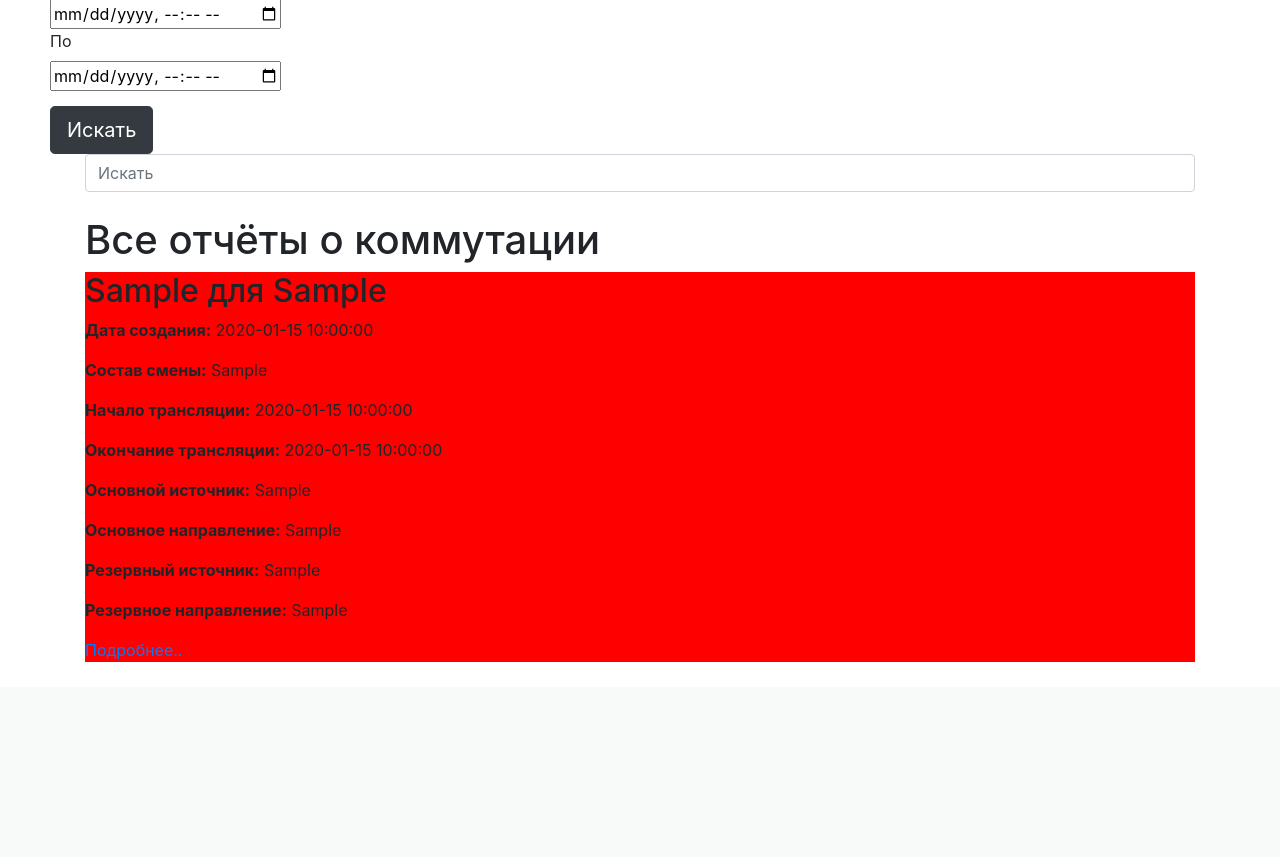
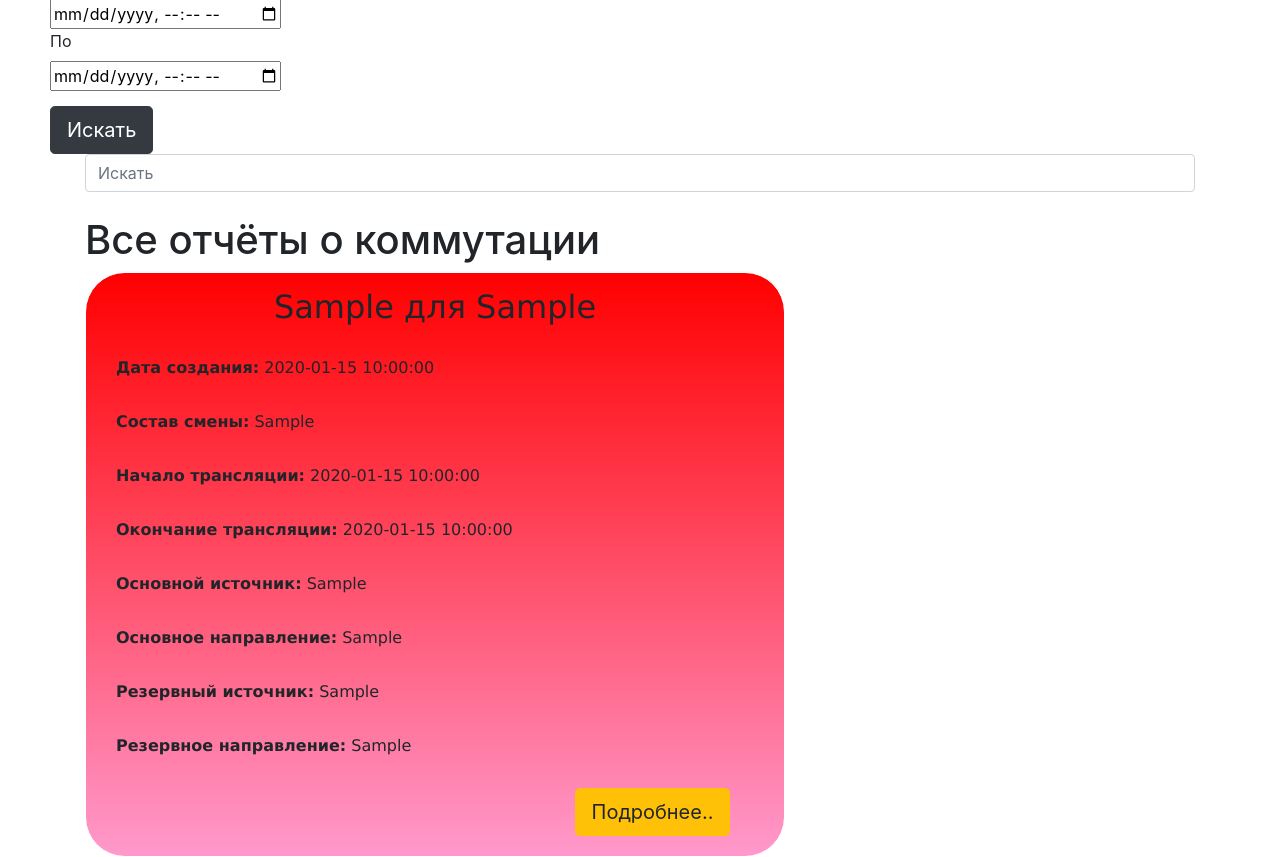
Before and after one commit to evgeniygroznykh/Engrepo, a Flask app: page /switching_reports/switching_reports in a window 1280 px wide. Shown: the part 113-970 px from the top of the page. Before the commit the page ends 775 px from the top, so only its background shows below. Run offline with Flask 2, Linux system fonts and the light colour scheme; tables that the repository leaves empty hold one stand-in row (values such as "Sample post"); some libraries are stand-ins or nearby versions.

Commit message:
Added style for report description blocks

```diff
--- a/static/css/custom/main.css
+++ b/static/css/custom/main.css
@@ -41,3 +41,27 @@ button {
     font-size: 42px;
     transform: rotate(45deg);
 }
+
+.report-desc-block {
+    width: 700px;
+    border-radius: 40px;
+    border: 1px solid white;
+    justify-content: center;
+}
+
+.report-desc-block h2 {
+    font-family: Geneva;
+    margin-top: 15px;
+    text-align: center;
+}
+
+.report-desc-block p {
+    font-family: Geneva;
+    margin: 30px;
+}
+
+.report-desc-block a {
+    margin-bottom: 20px;
+    position: relative;
+    left: 70%;
+}
--- a/switching_reports/templates/switching-reports.html
+++ b/switching_reports/templates/switching-reports.html
@@ -7,8 +7,8 @@
 {% block add_scripts %}
     <script>
         $(document).ready(function(){
-            $("div.myclass:contains('Без замечаний')").css("background-color", "green");
-            $("div.myclass:not(:contains('Без замечаний'))").css("background-color", "red");
+            $("div.report-desc-block:contains('Без замечаний')").css("background", "linear-gradient(to bottom, #339933 0%, #99ff33 100%)");
+            $("div.report-desc-block:not(:contains('Без замечаний'))").css("background", "linear-gradient(to bottom, #ff0000 0%, #ff99cc 100%)");
         });
     </script>
 {% endblock %}
@@ -52,7 +52,7 @@
 
             {% if switching_reports|length > 0 %}
                 {% for sw_rep in switching_reports %}
-                <div class="myclass">
+                <div class="report-desc-block">
                     <h2>{{sw_rep.work_type}} для {{sw_rep.customer}}</h2>
                     <p><b>Дата создания:</b> {{ sw_rep.date }}</p>
                     <p><b>Состав смены:</b> {{sw_rep.shift_comp}}</p>
@@ -63,7 +63,7 @@
                     <p><b>Резервный источник:</b> {{sw_rep.reserve_source}}</p>
                     <p><b>Резервное направление:</b> {{sw_rep.reserve_destination}}</p>
                     <p style="display: none;">{{ sw_rep.remarks }}</p>
-                    <a href="id={{ sw_rep.id }}">Подробнее..</a>
+                    <a class="btn btn-warning btn-lg" href="id={{ sw_rep.id }}">Подробнее..</a>
                 </div>
                 {% endfor %}
             {% else %}
```
